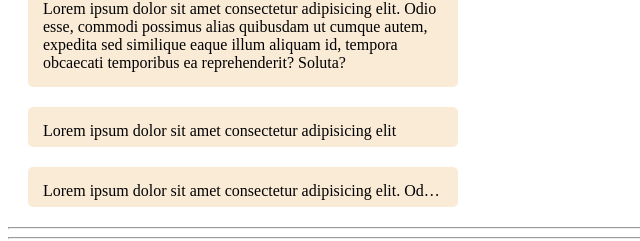
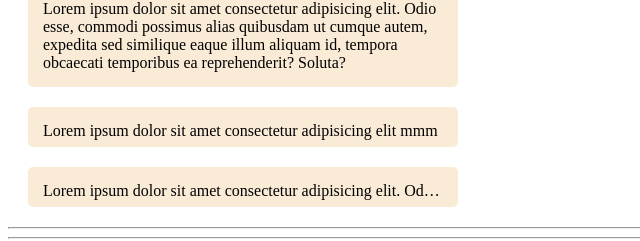
Before and after one commit to HassanElemam123/front-end, a plain HTML site: page index.html in a window 1280 px wide. Shown: the part 553-794 px from the top of the page, 0-640 px from the left. Drawn offline with Linux system fonts and the light colour scheme.

Commit message:
new update 1

```diff
--- a/index.html
+++ b/index.html
@@ -29,7 +29,7 @@
           <p class="font3">Elzero Web School</p>
     <hr><hr>
       <div class="p1">Lorem ipsum dolor sit amet consectetur adipisicing elit. Odio esse, commodi possimus alias quibusdam ut cumque autem, expedita sed similique eaque illum aliquam id, tempora obcaecati temporibus ea reprehenderit? Soluta?</div>
-        <div class="p2">Lorem ipsum dolor sit amet consectetur adipisicing elit</div>
+        <div class="p2">Lorem ipsum dolor sit amet consectetur adipisicing elit mmm</div>
           <div class="p3">Lorem ipsum dolor sit amet consectetur adipisicing elit. Odio esse, commodi possimus alias quibusdam ut cumque autem, expedita sed similique eaque illum aliquam id, tempora obcaecati temporibus ea reprehenderit? Soluta?</div>
     <hr><hr>
       <a href="https://elzero.org" class="link">elzero</a>
```
